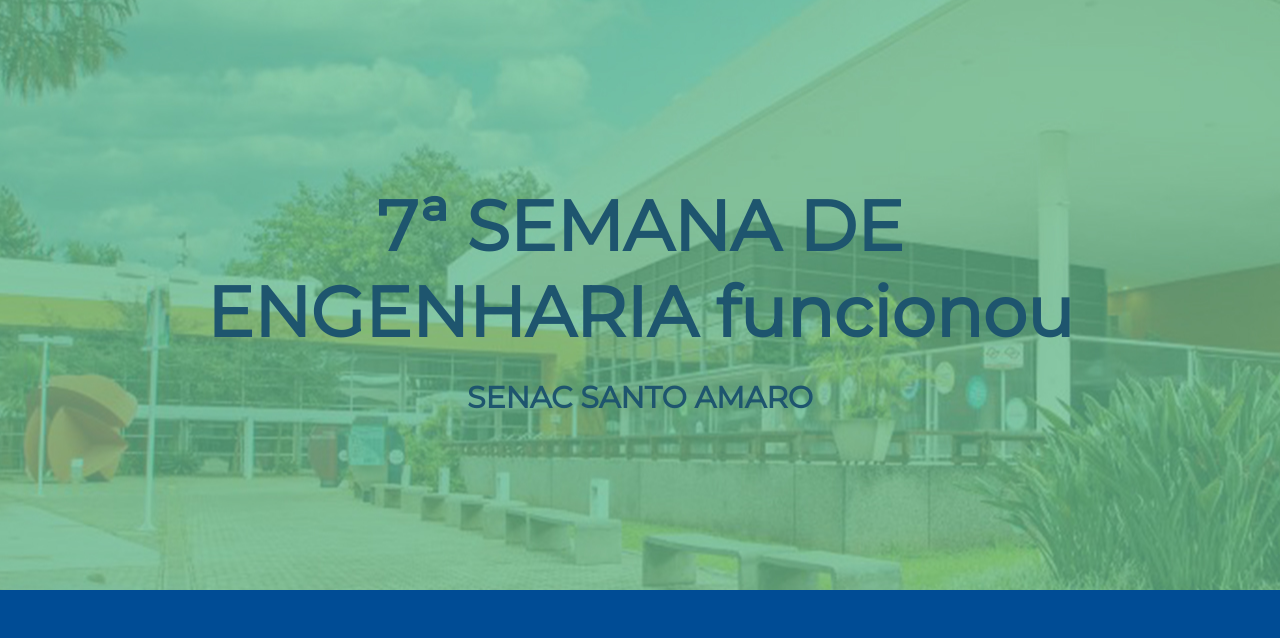
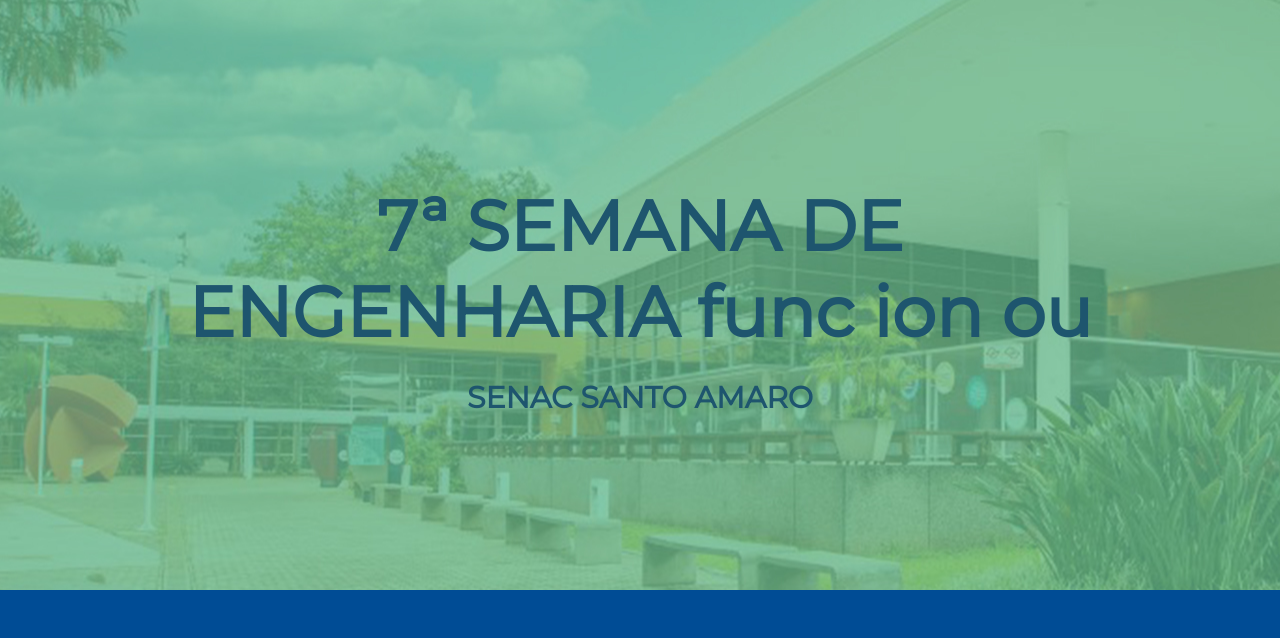
Before and after one commit to eng-comp-senac-projetos/eng-comp-senac-projetos.github.io, a plain HTML site: page Modelo.html in a window 1280 px wide. Shown: the part 155-793 px from the top of the page. Drawn offline with Linux system fonts and the light colour scheme.

Commit message:
testet === 2

```diff
--- a/Modelo.html
+++ b/Modelo.html
@@ -41,7 +41,7 @@
     <section class="content">
 
       <div class="pagi-1">
-        <h1>7ª SEMANA DE ENGENHARIA funcionou</h1>
+        <h1>7ª SEMANA DE ENGENHARIA func ion ou</h1>
         <p>SENAC SANTO AMARO</p>
       </div>
     </section>
```
